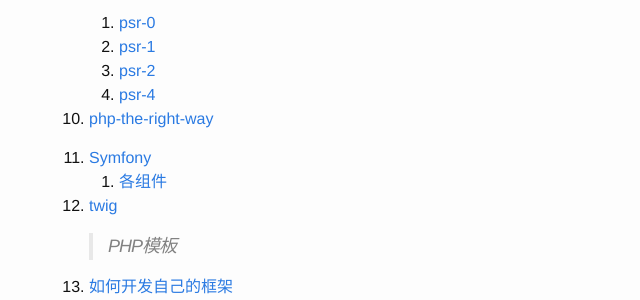
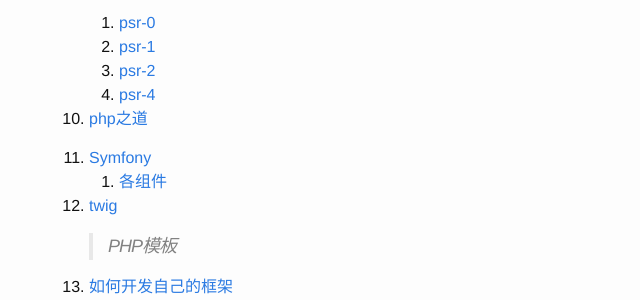
Before and after one commit to windqyoung/windqyoung.github.io, a Jekyll site: the page built from _posts/2016-03-29-readings-for-study-php.md, in a window 1280 px wide and 900 px high, scrolled down 747 px. Shown: the part 150-450 px from the top of the window, without its empty margins (241-881 px from the left). Built offline with Jekyll 4.4.1, drawn with Linux system fonts in a browser that asks for light colours; nearby versions of some CDN libraries; comment, search, counter and statistics services are not loaded.

Commit message:
改成中文

```diff
--- a/_posts/2016-03-29-readings-for-study-php.md
+++ b/_posts/2016-03-29-readings-for-study-php.md
@@ -46,7 +46,7 @@
     1. [psr-4](http://www.php-fig.org/psr/psr-4/)
 
 
-1. [php-the-right-way](http://laravel-china.github.io/php-the-right-way/)
+1. [php之道](http://laravel-china.github.io/php-the-right-way/)
 
 1. [Symfony](http://symfony.com/doc/current/book/index.html)
     1. [各组件](http://symfony.com/doc/current/components/index.html)
```
